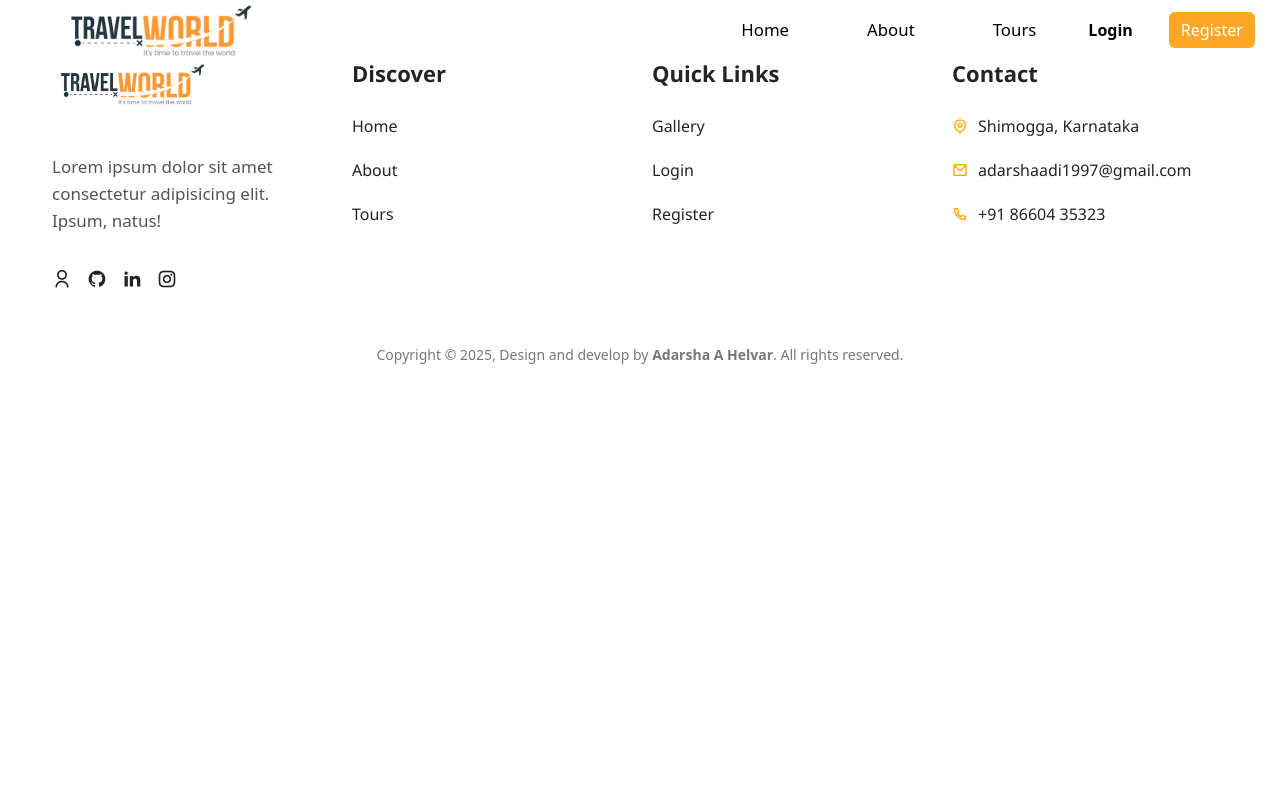
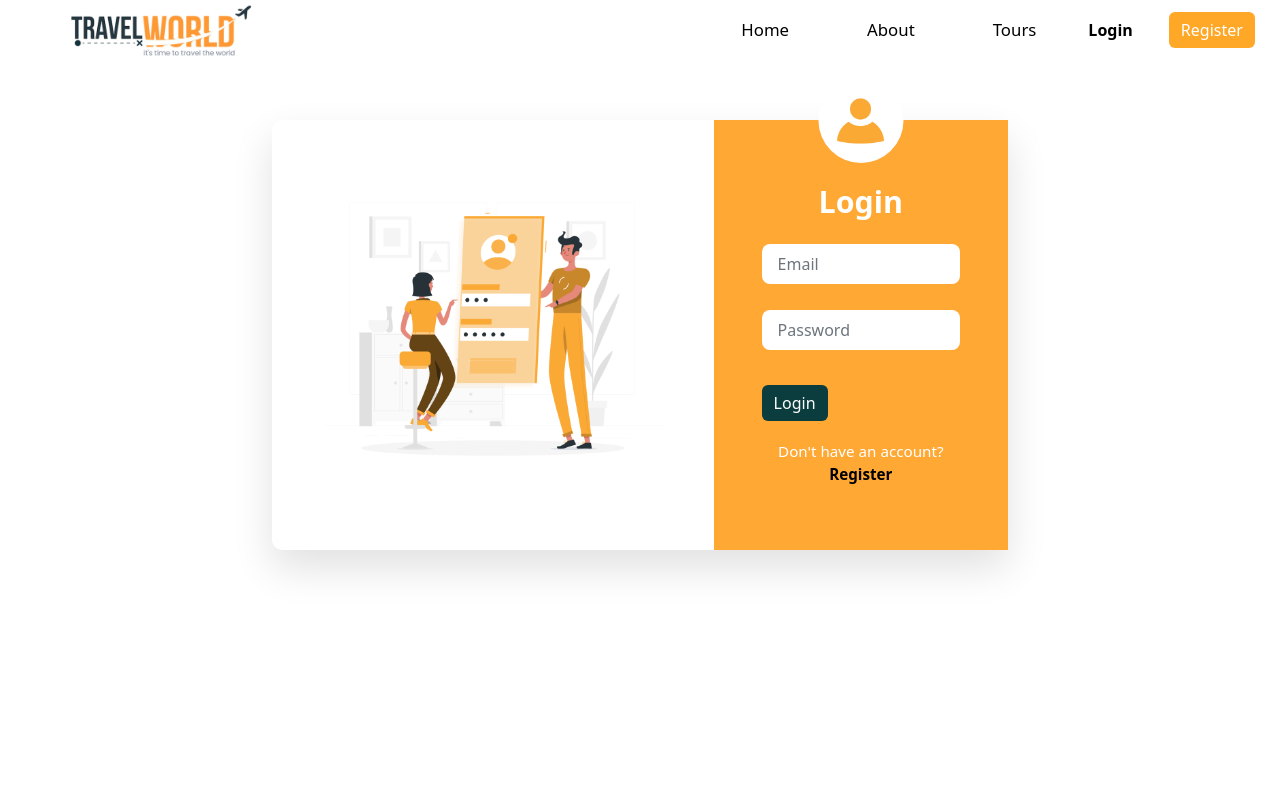
Before and after one commit to Tadakamadla-varsha/Travel-Application, a React (Vite) app: page /login in a window 1280 px wide. Shown: the top 800 px of the page. Built offline with nearby package versions, Linux system fonts and the light colour scheme.

Commit message:
Add Login page with authentication functionality and styles

```diff
--- a/package.json
+++ b/package.json
@@ -16,6 +16,7 @@
     "react-dom": "^19.2.0",
     "react-responsive-masonry": "^2.7.1",
     "react-router-dom": "^7.11.0",
+    "react-toastify": "^11.0.5",
     "reactstrap": "^9.2.3"
   },
   "devDependencies": {
--- a/src/components/layout/Layout.jsx
+++ b/src/components/layout/Layout.jsx
@@ -7,6 +7,7 @@
         <>
         <Header/>
        <Routers/>
+       <br /><br /><br />
        <Footer/>
         </>
     )
--- a/src/components/router/Routers.jsx
+++ b/src/components/router/Routers.jsx
@@ -1,7 +1,7 @@
 import { Route, Routes } from "react-router-dom"
 import Home from "../../pages/Home"
-import TourCard from "../../shared/TourCard"
 import Tours from "../../pages/Tours"
+import Login from "../../pages/Login"
 
 export const Routers=()=>{
     return(
@@ -11,6 +11,7 @@
             <Route path="/" element={<Home/>}/>
              <Route path="/home" element={<Home/>}/>
              <Route path="/tours" element={<Tours/>}/>
+             <Route path="/login" element={<Login/>}/>
         </Routes>
 
         </>
--- /dev/null
+++ b/src/pages/Login.jsx
@@ -0,0 +1,102 @@
+import React, { useState, useContext } from "react";
+import "../styles/login.css";
+import { Container, Row, Col, Form, FormGroup, Button } from "reactstrap";
+import { Link, useNavigate } from "react-router-dom";
+import loginImg from "../assets/images/login.png";
+import userIcon from "../assets/images/user.png";
+import { AuthContext } from "../context/AuthContext";
+import { BASE_URL } from "../utils/config";
+import { ToastContainer, toast } from 'react-toastify';
+import 'react-toastify/dist/ReactToastify.css';
+
+const Login = () => {
+  const [credentials, setCredentials] = useState({
+    email: undefined,
+    password: undefined,
+  });
+
+  const { dispatch } = useContext(AuthContext);
+  const navigate = useNavigate();
+
+  const handleChange = (e) => {
+    setCredentials((prev) => ({ ...prev, [e.target.id]: e.target.value }));
+  };
+
+  const handleClick = async (e) => {
+    e.preventDefault();
+    dispatch({ type: "LOGIN_START" });
+    try {
+      const res = await fetch(`${BASE_URL}/auth/login`, {
+        method: "POST",
+        headers: { "Content-type": "application/json" },
+        credentials: "include",
+        body: JSON.stringify(credentials),
+      });
+      const result = await res.json();
+      if (!result.ok) alert(result.message);
+      // console.log(result);
+      dispatch({ type: "LOGIN_SUCCESS", payload: result.data, token: result.token,
+      role: result.role, });
+      toast("Wow so easy!");
+      navigate("/");
+    } catch (e) {
+      dispatch({ type: "LOGIN_FAILURE", payload: e.message });
+      alert(e.message);
+    }
+  };
+
+  return (
+    <section>
+      <Container>
+        <Row>
+          <Col lg="8" className="m-auto">
+            <div className="login__container d-flex justify-content-between">
+              <div className="login__img">
+                <img src={loginImg} alt="" />
+              </div>
+
+              <div className="login__form">
+                <div className="user">
+                  <img src={userIcon} alt="" />
+                </div>
+                <h2>Login</h2>
+                <Form onSubmit={handleClick}>
+                  <FormGroup>
+                    <input
+                      type="email"
+                      placeholder="Email"
+                      required
+                      id="email"
+                      onChange={handleChange}
+                    />
+                  </FormGroup>
+                  <FormGroup>
+                    <input
+                      type="password"
+                      placeholder="Password"
+                      required
+                      id="password"
+                      onChange={handleChange}
+                    />
+                  </FormGroup>
+                  <Button
+                    className="btns secondary__btn auth__btn"
+                    type="submit"
+                  >
+                    Login
+                  </Button>
+                </Form>
+                <p>
+                  Don't have an account? <Link to="/register">Register</Link>
+                </p>
+              </div>
+            </div>
+          </Col>
+        </Row>
+      </Container>
+      <ToastContainer />
+    </section>
+  );
+};
+
+export default Login;
--- /dev/null
+++ b/src/styles/Login.css
@@ -0,0 +1,155 @@
+/* =========================
+   Section Background
+========================= */
+section {
+/* background-color: #f4f5f7; */
+  padding: 2.5rem 0;
+}
+
+/* =========================
+   Login Card
+========================= */
+.login__container {
+  background: #ffffff;
+  border-radius: 10px;
+  overflow: visible;
+  display: flex;
+  box-shadow: 0 18px 40px rgba(0, 0, 0, 0.12);
+  margin-top: 5rem;
+  height: 430px;
+}
+
+/* =========================
+   Left Image Panel
+========================= */
+.login__img {
+  width: 60%;
+  display: flex;
+  align-items: center;
+  justify-content: center;
+  padding: 2rem;
+}
+
+.login__img img {
+  width: 90%;
+  max-width: 400px;
+}
+
+/* =========================
+   Right Login Panel
+========================= */
+.login__form {
+  width: 40%;
+  background: #ffa834;
+  padding: 3.5rem 3rem 2.5rem;
+  position: relative;
+  display: flex;
+  flex-direction: column;
+  justify-content: center;
+}
+
+/* =========================
+   User Icon (TOP CENTER)
+========================= */
+.login__form .user {
+  position: absolute;
+  top: -42px;
+  left: 50%;
+  transform: translateX(-50%);
+  width: 85px;
+  height: 85px;
+  background: #ffffff;
+  border-radius: 50%;
+  display: flex;
+  align-items: center;
+  justify-content: center;
+}
+
+.login__form .user img {
+  width: 80px;
+  height: 80px;
+}
+
+/* =========================
+   Login Title
+========================= */
+.login__form h2 {
+  text-align: center;
+  color: #ffffff;
+  font-size: 1.9rem;
+  margin-bottom: 1.5rem;
+  font-weight: 600;
+}
+
+/* =========================
+   Inputs
+========================= */
+.login__form input {
+  width: 100%;
+  padding: 0.50rem 1rem;
+  border-radius: 8px;
+  border: none;
+  outline: none;
+  font-size: 1rem;
+  margin-bottom: 0.6rem;
+}
+
+.login__form input::placeholder {
+  color: #6c757d;
+}
+
+/* =========================
+   Login Button
+========================= */
+.auth__btn {
+  background: #0b3d3f !important;
+  color: #ffffff !important;
+  font-size: 1.05rem;
+  padding: 0.65rem;
+  border-radius: 8px;
+  border: none !important;
+  margin-top: 0.6rem;
+  transition: all 0.3s ease;
+}
+
+.auth__btn:hover {
+  background: #062c2d !important;
+}
+
+/* =========================
+   Register Text
+========================= */
+.login__form p {
+  text-align: center;
+  margin-top: 1.2rem;
+  color: #ffffff;
+  font-size: 0.95rem;
+}
+
+.login__form p a {
+  color: #000000;
+  font-weight: 600;
+  text-decoration: none;
+}
+
+.login__form p a:hover {
+  text-decoration: underline;
+}
+
+/* =========================
+   Responsive
+========================= */
+@media (max-width: 992px) {
+  .login__container {
+    flex-direction: column;
+  }
+
+  .login__img,
+  .login__form {
+    width: 100%;
+  }
+
+  .login__form {
+    padding: 3.5rem 2rem 2.5rem;
+  }
+}
```
Also changed, not shown: 1 other file (tests, documents, lock files or other folders).
